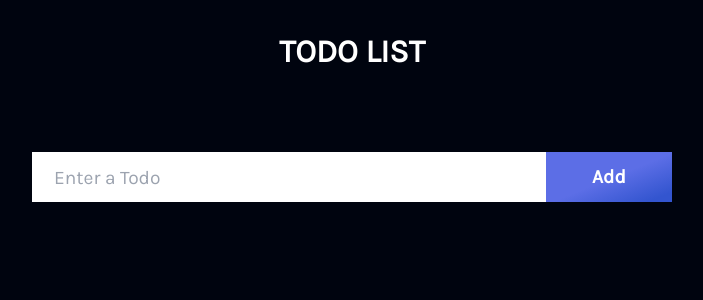
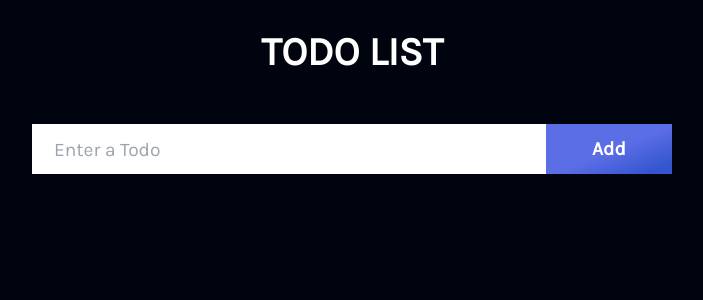
Before and after one commit to Cornerstone-04/todo-app, a React (Create React App) app: page / in a window 1280 px wide. Shown: the top 300 px of the page, without its empty margins (288-991 px from the left). Built offline with nearby package versions, Linux system fonts and the light colour scheme.

Commit message:
feat: Reduce header height

```diff
--- a/public/index.html
+++ b/public/index.html
@@ -18,6 +18,7 @@
         min-height: 100vh;
         margin: 0;
         padding: 0;
+        padding-top: 20px;
         padding-bottom: 40px;
         scroll-behavior: smooth;
       }
--- a/src/Components/Header.jsx
+++ b/src/Components/Header.jsx
@@ -3,9 +3,9 @@ import "../index.css";
 
 const Header = () => {
   return (
-    <div className="text-white uppercase w-full h-[6.5rem] flex justify-center items-center my-0 mx-auto mb-[3rem] bg-[#00040f]">
-      <h1 className="font-bold text-[2rem] font-karla m-0">Todo List</h1>
-    </div>
+    <header className="text-white uppercase w-full h-[4rem] flex justify-center items-center my-0 mx-auto mb-[2.5rem] bg-[#00040f]">
+      <h1 className="font-bold text-[2.5rem] font-karla m-0">Todo List</h1>
+    </header>
   );
 };
 
--- a/src/Components/List.jsx
+++ b/src/Components/List.jsx
@@ -15,12 +15,12 @@ const List = ({ todo, setTodo, setEditTodo }) => {
   const date = Moment().format("DD/MM/YYYY");
 
   return (
-    <div className="message__area">
+    <main className="message__area">
       {" "}
       {todo.map((todo) => (
         <div className="todo__list" key={todo.id}>
           <div className="list__holder">
-            <p className={` list ${todo.completed ? "complete" : ""}`}>
+            <p className={`list ${todo.completed ? "complete" : ""}`}>
               {todo.title}
             </p>
           </div>
@@ -32,21 +32,19 @@ const List = ({ todo, setTodo, setEditTodo }) => {
                 className="edit__btn eod_btn"
                 onClick={() => editList(todo)}
               >
-                {/* <FontAwesomeIcon icon={faEdit} />{" "} */}
                 📝
               </button>{" "}
               <button
                 className="delete__btn eod__btn"
                 onClick={() => deleteTodo(todo)}
               >
-                {/* <FontAwesomeIcon icon={faTrashAlt} />{" "} */}
                 🗑️
               </button>{" "}
             </div>{" "}
           </div>
         </div>
       ))}{" "}
-    </div>
+    </main>
   );
 };
 
```
Also changed, not shown: src/App.jsx (+4 -7 lines).
